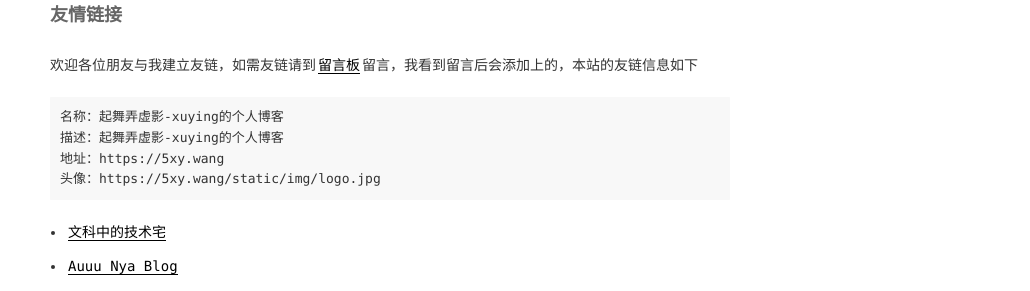
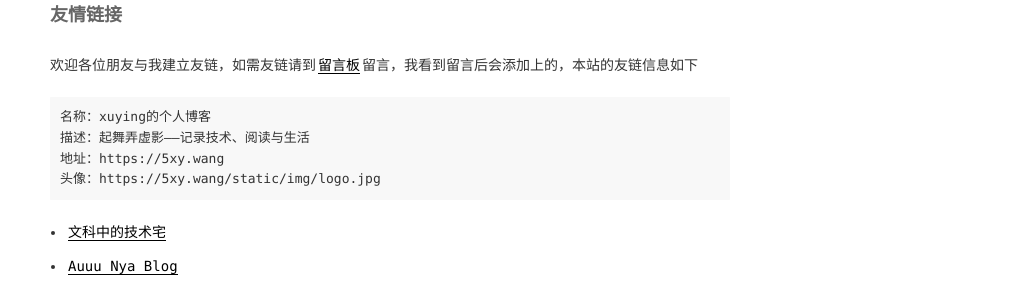
Before and after one commit to 5xuying/xuying, a Jekyll site: the page built from pages/links.md, in a window 1280 px wide. Shown: the part 123-414 px from the top of the page, without its empty margins (250-1280 px from the left). Built offline with Jekyll 4.4.1, drawn with Linux system fonts in a browser that asks for light colours.

Commit message:
xuying的个人博客

```diff
--- a/_config.yml
+++ b/_config.yml
@@ -4,8 +4,8 @@ plugins:
   - jekyll-regex-replace
 
 # SEO相关信息
-title: 起舞弄虚影-xuying的个人博客
-description: 起舞弄虚影-xuying的个人博客
+title: xuying的个人博客
+description: 起舞弄虚影——记录技术、阅读与生活
 keywords: XuYing,TMaize,Blog,Java,Html,JavaScript
 author: xuying
 footerText: 'Copyright © 2025'
```
